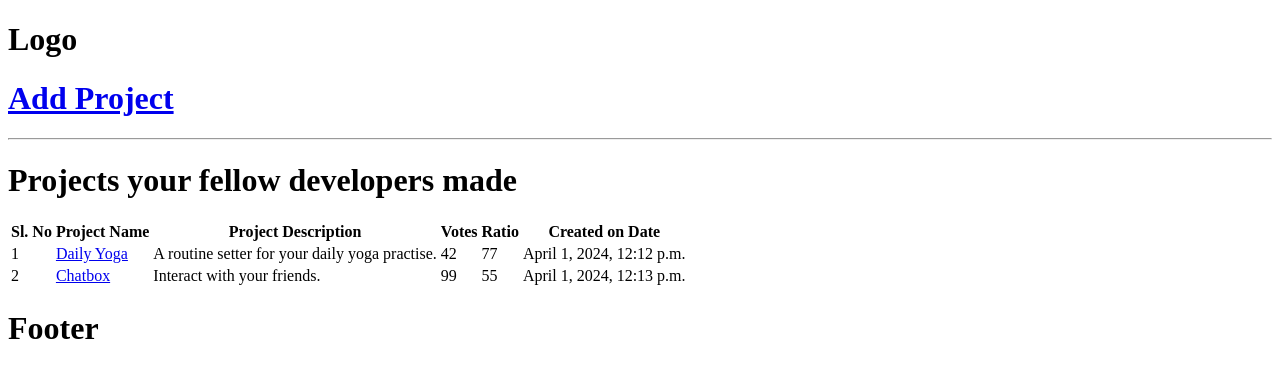
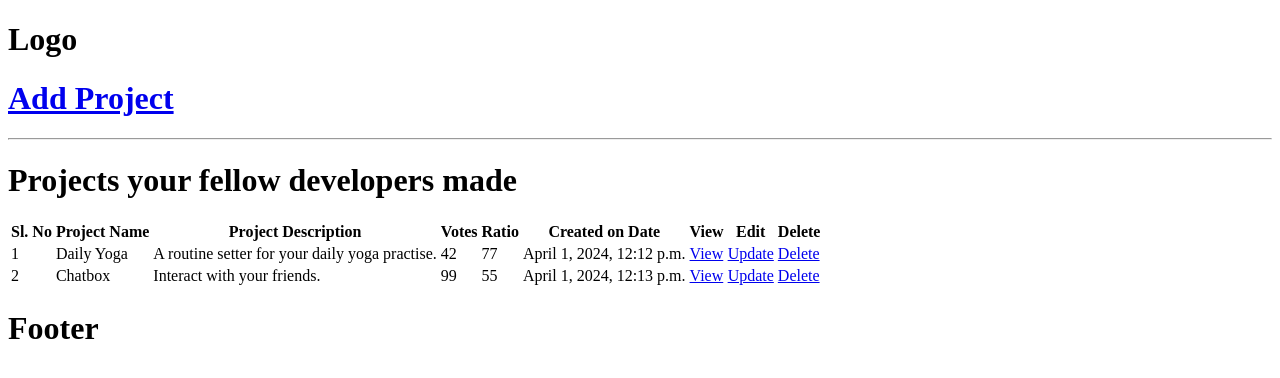
Before and after one commit to vbsanjay/Python-Django-DevSearch, a Django app: page / in a window 1280 px wide. Shown: the top 378 px of the page. Run offline with Django 5.2, Linux system fonts and the light colour scheme; data comes from the database, SQL or seed files in the repository; both versions use the stored data as it was after the commit.

Commit message:
user could do crud on projects

```diff
--- a/projects/forms.py
+++ b/projects/forms.py
@@ -4,4 +4,4 @@ from .models import Project
 class ProjectForm(ModelForm):
     class Meta:
         model = Project
-        fields = '__all__'
+        fields = 'title','description','demo_link', 'source_line', 'tags'
--- a/projects/templates/projects/project_form.html
+++ b/projects/templates/projects/project_form.html
@@ -4,7 +4,7 @@
 <h1> Enter your form details </h1>
 <form method = "POST">
     {% csrf_token %}
-    {{form}}
+    {{form.as_p}}
     <input type="submit">
 </form>
 
--- a/projects/templates/projects/projects.html
+++ b/projects/templates/projects/projects.html
@@ -9,15 +9,23 @@
         <th>Votes</th>
         <th>Ratio</th>
         <th>Created on Date</th>
+        <!-- <th>View</th> -->
+        <th>View</th>
+        <th>Edit</th>
+        <th>Delete</th>
     </tr>
     {%for project in projects%}
     <tr>
         <td>{{forloop.counter}}</td>
-        <td><a href="{% url 'project' project.id}">{{project.title}}</a></td>
+        <td>{{project.title}}</td>
         <td>{{project.description}}</td>
         <td>{{project.vote_total}}</td>
         <td>{{project.vote_ratio}}</td>
         <td>{{project.created}}</td>
+        <!-- <td><a href="project/{{project.id}}">View</a></td> -->
+        <td><a href="{% url 'project' project.id %}">View</a></td>
+        <td><a href="{% url 'update-project' project.id %}">Update</a></td>
+        <td><a href="{% url 'delete-project' project.id %}">Delete</a></td>
     </tr>
     {%endfor%}
 </table>
--- a/projects/urls.py
+++ b/projects/urls.py
@@ -4,5 +4,7 @@ from . import views
 urlpatterns = [
     path('', views.projects, name="projects"),
     path('project/<str:pk>', views.project, name="project"),
-    path('create-project', views.create_project, name = "create-project")
+    path('create-project', views.createProject, name = "create-project"),
+    path('update-project/<str:pk>', views.updateProject, name = "update-project"),
+    path('delete-project/<str:pk>', views.deleteProject, name = "delete-project"),
 ]
--- a/projects/views.py
+++ b/projects/views.py
@@ -1,5 +1,5 @@
 from django.http import HttpResponse
-from django.shortcuts import render
+from django.shortcuts import redirect, render
 from .models import Project
 from .forms import ProjectForm
 
@@ -14,6 +14,28 @@ def project(request, pk):
     tags = projectObj.tags.all()
     return render(request, 'projects/single-project.html', context = {'project':projectObj, 'tags': tags})
 
-def create_project(request):
+def createProject(request):
     form = ProjectForm()
+    if request.method == 'POST':
+        form = ProjectForm(request.POST)
+        if form.is_valid():
+            form.save()
+            return redirect('projects')
     return render(request, 'projects/project_form.html', context = {'form': form})
+
+def updateProject(request, pk):
+    item = Project.objects.get(id=pk)
+    form = ProjectForm(instance=item)
+    if request.method == 'POST':
+        form = ProjectForm(request.POST, instance=item)
+        if form.is_valid():
+            form.save()
+            return redirect('projects')
+    return render(request, 'projects/project_form.html', context = {'form': form})
+
+def deleteProject(request, pk):
+    item = Project.objects.get(id=pk)
+    if request.method == 'POST':
+        item.delete()
+        return redirect('projects')
+    return render(request, 'projects/delete_object.html', context= {'project': item})
```
Also changed, not shown: projects/templates/projects/delete_object.html (added, +16 -0 lines), db.sqlite3.
